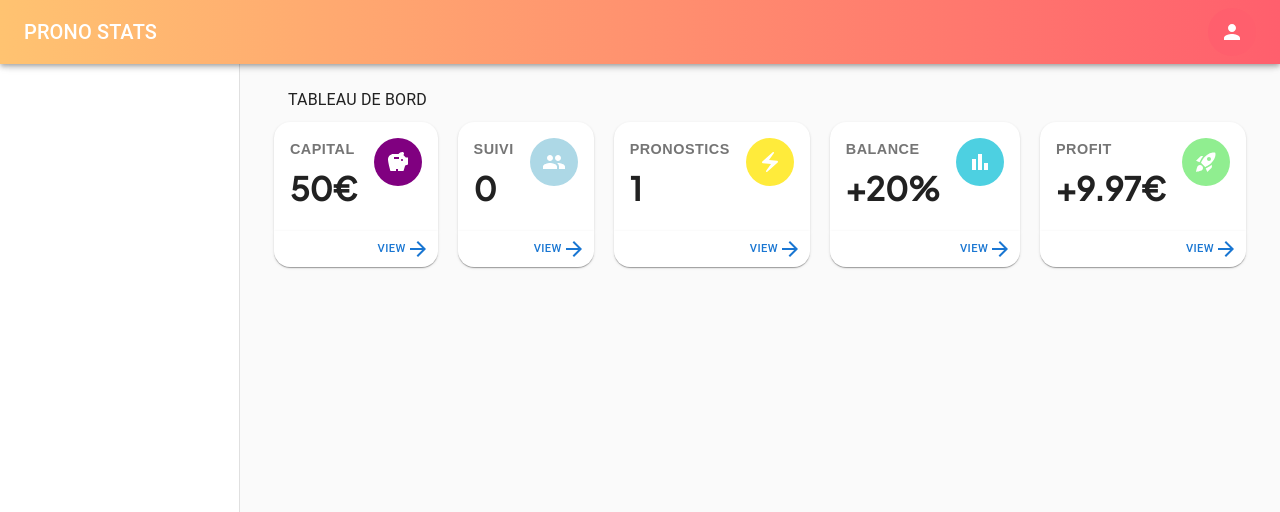
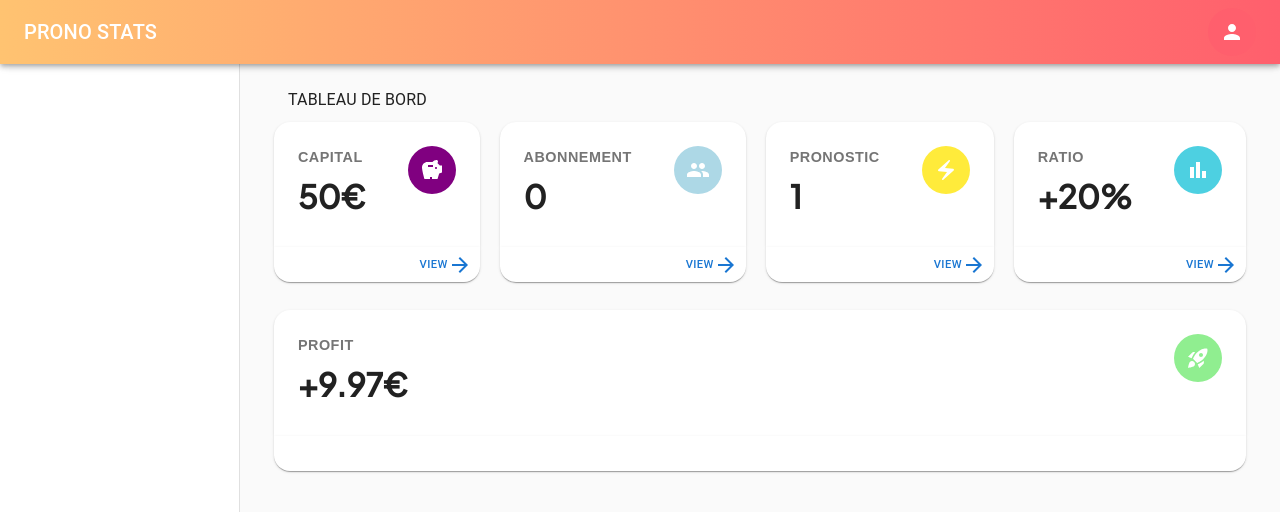
Before and after one commit to dpinard/dpinard, a React (Create React App) app in the folder testproject/: page / in a window 1280 px wide. Shown: the top 512 px of the page. Built offline with nearby package versions, Linux system fonts and the light colour scheme.

Commit message:
struct add modal cap, fol, pro, rat

```diff
--- a/testproject/src/components/modalCapital.js
+++ b/testproject/src/components/Modals/modalCapital.js
@@ -12,7 +12,6 @@ const style = {
   transform: 'translate(-50%, -50%)',
   width: '80%',
   bgcolor: 'background.paper',
-//   border: '1px solid #000',
   boxShadow: 24,
   borderRadius:5,
   p: 4,
@@ -34,12 +33,21 @@ export default function BasicModal() {
       >
         <Box sx={style}>
           <Typography id="modal-modal-title" variant="h6" component="h2">
-            CAPITAL
+            CAPITAL DU PORTEFEUILLE
           </Typography>
+          Mis a jour le: 27/05/23 at 3h25
           <Typography id="modal-modal-description" sx={{ mt: 2 }}>
-            BUDGET INVESTIS : 50
+            BUDGET MISE PERSO : 25
+            G/P PERSO: +17
+            SOLDE: 42
           </Typography>
-            SOLDE TOTAL: 67
+          <Typography>
+            BUDGET MISE FOLLOWERS: 25
+            G/P FOLLOW: +17
+            SOLDE: 42
+          </Typography>
+            SOLDE TOTAL:84
+            PROFIT:+34
         </Box>
       </Modal>
     </div>
--- /dev/null
+++ b/testproject/src/components/Modals/modalFollow.js
@@ -0,0 +1,49 @@
+import * as React from 'react';
+import Box from '@mui/material/Box';
+import Button from '@mui/material/Button';
+import Typography from '@mui/material/Typography';
+import Modal from '@mui/material/Modal';
+import ArrowForwardIcon from '@mui/icons-material/ArrowForward';
+
+const style = {
+  position: 'absolute',
+  top: '50%',
+  left: '50%',
+  transform: 'translate(-50%, -50%)',
+  width: '80%',
+  bgcolor: 'background.paper',
+  boxShadow: 24,
+  borderRadius:5,
+  p: 4,
+};
+
+export default function BasicModal() {
+  const [open, setOpen] = React.useState(false);
+  const handleOpen = () => setOpen(true);
+  const handleClose = () => setOpen(false);
+
+  return (
+    <div>
+      <Button onClick={handleOpen}><Box sx={{display:'flex', alignItems:'center', fontSize:'0.80em', lineHeight:2}}>View <ArrowForwardIcon/></Box></Button>
+      <Modal
+        open={open}
+        onClose={handleClose}
+        aria-labelledby="modal-modal-title"
+        aria-describedby="modal-modal-description"
+      >
+        <Box sx={style}>
+          <Typography id="modal-modal-title" variant="h6" component="h2">
+            ABONNEMENT
+          </Typography>
+          Mis a jour le: 27/05/23 at 3h25
+          <Typography id="modal-modal-description" sx={{ mt: 2 }}>
+            Abonnes:0 [liste des parieurs suivi, montant accorder]
+          </Typography>
+          <Typography>
+            Suivis:0 [liste des parieurs suivi, montant accorder]
+          </Typography>
+        </Box>
+      </Modal>
+    </div>
+  );
+}
--- /dev/null
+++ b/testproject/src/components/Modals/modalProno.js
@@ -0,0 +1,50 @@
+import * as React from 'react';
+import Box from '@mui/material/Box';
+import Button from '@mui/material/Button';
+import Typography from '@mui/material/Typography';
+import Modal from '@mui/material/Modal';
+import ArrowForwardIcon from '@mui/icons-material/ArrowForward';
+
+const style = {
+  position: 'absolute',
+  top: '50%',
+  left: '50%',
+  transform: 'translate(-50%, -50%)',
+  width: '80%',
+  bgcolor: 'background.paper',
+  boxShadow: 24,
+  borderRadius:5,
+  p: 4,
+};
+
+export default function BasicModal() {
+  const [open, setOpen] = React.useState(false);
+  const handleOpen = () => setOpen(true);
+  const handleClose = () => setOpen(false);
+
+  return (
+    <div>
+      <Button onClick={handleOpen}><Box sx={{display:'flex', alignItems:'center', fontSize:'0.80em', lineHeight:2}}>View <ArrowForwardIcon/></Box></Button>
+      <Modal
+        open={open}
+        onClose={handleClose}
+        aria-labelledby="modal-modal-title"
+        aria-describedby="modal-modal-description"
+      >
+        <Box sx={style}>
+          <Typography id="modal-modal-title" variant="h6" component="h2">
+            PRONOSTICS
+          </Typography>
+          Mis a jour le: 27/05/23 at 3h25
+          <Typography id="modal-modal-description" sx={{ mt: 2 }}>
+            Mes Pronostics: G:1 P:1 TOTAL:2 [risque,sport,heure,prono,montant, cote, gains estimer,validite(en attente, en cours, gagner,perdu)]
+          </Typography>
+          <Typography>
+            Suivi: G:1 P:1 TOTAL:2 [risque,sport,heure,prono,montant, cote, gains estimer,validite(en attente, en cours, gagner,perdu)]
+          </Typography>
+          NOMBRES PARIS TOTAL: 4
+        </Box>
+      </Modal>
+    </div>
+  );
+}
--- /dev/null
+++ b/testproject/src/components/Modals/modalRatio.js
@@ -0,0 +1,50 @@
+import * as React from 'react';
+import Box from '@mui/material/Box';
+import Button from '@mui/material/Button';
+import Typography from '@mui/material/Typography';
+import Modal from '@mui/material/Modal';
+import ArrowForwardIcon from '@mui/icons-material/ArrowForward';
+
+const style = {
+  position: 'absolute',
+  top: '50%',
+  left: '50%',
+  transform: 'translate(-50%, -50%)',
+  width: '80%',
+  bgcolor: 'background.paper',
+  boxShadow: 24,
+  borderRadius:5,
+  p: 4,
+};
+
+export default function BasicModal() {
+  const [open, setOpen] = React.useState(false);
+  const handleOpen = () => setOpen(true);
+  const handleClose = () => setOpen(false);
+
+  return (
+    <div>
+      <Button onClick={handleOpen}><Box sx={{display:'flex', alignItems:'center', fontSize:'0.80em', lineHeight:2}}>View <ArrowForwardIcon/></Box></Button>
+      <Modal
+        open={open}
+        onClose={handleClose}
+        aria-labelledby="modal-modal-title"
+        aria-describedby="modal-modal-description"
+      >
+        <Box sx={style}>
+          <Typography id="modal-modal-title" variant="h6" component="h2">
+            RATIO
+          </Typography>
+          Mis a jour le: 27/05/23 at 3h25
+          <Typography id="modal-modal-description" sx={{ mt: 2 }}>
+            Variation PERSO: +40%
+          </Typography>
+          <Typography>
+            Variation suivi: -20%
+          </Typography>
+            VARIATION TOTAL: +20%
+        </Box>
+      </Modal>
+    </div>
+  );
+}
--- a/testproject/src/components/dashboard.js
+++ b/testproject/src/components/dashboard.js
@@ -8,7 +8,10 @@ import RocketLaunchIcon from '@mui/icons-material/RocketLaunch';
 import BarChartIcon from '@mui/icons-material/BarChart';
 import ElectricBoltIcon from '@mui/icons-material/ElectricBolt';
 import SavingsIcon from '@mui/icons-material/Savings';
-import BasicModal from './modalCapital';
+import BasicModal from './Modals/modalCapital';
+import FollowModal from './Modals/modalFollow';
+import PronoModal from './Modals/modalProno';
+import RatioModal from './Modals/modalRatio';
 
 const styles = {
     dashCardPaper:{
@@ -18,7 +21,7 @@ const styles = {
         flexGrow:1,
     },
     PaperTop:{
-        p:2,
+        p:3,
         border:'1px',
         borderTopRightRadius: '16px',
         borderTopLeftRadius: '16px',
@@ -26,6 +29,7 @@ const styles = {
         borderBottomLeftRadius:'0px'
     },
     PaperBot:{
+        height:'35px',
         marginBottom:1,
         border:'1px',
         borderTopRightRadius: '0px',
@@ -40,7 +44,9 @@ const styles = {
         m:4,
         p:4,
         flexGrow:1,
+        borderRadius:'16px',
     },
+
 };
 
 
@@ -91,7 +97,7 @@ export default function Dashboard () {
                 <Paper sx={styles.PaperTop}>
                     <Box sx={{display:'flex',justifyContent:'space-between'}}>
                     <Box sx={{display:'flex', flexDirection:'column', }}>
-                        <Typography variant='h6' color='#757575' textTransform='uppercase' fontFamily="Arial" letterSpacing='0.5px' fontWeight='600' fontSize='0.90em'> Suivi </Typography>
+                        <Typography variant='h6' color='#757575' textTransform='uppercase' fontFamily="Arial" letterSpacing='0.5px' fontWeight='600' fontSize='0.90em'> Abonnement </Typography>
                         <Typography variant='h5' fontFamily="Plus Jakarta Sans, sans-serif" lineHeight='1.7' fontWeight='700' fontSize='2rem'> 0 </Typography>
                     </Box>
                     <Avatar sx={{p:3, backgroundColor:'lightblue'}}>
@@ -100,7 +106,7 @@ export default function Dashboard () {
                     </Box>
                 </Paper>
                 <Paper sx={styles.PaperBot}>
-                    <BasicModal/>
+                    <FollowModal/>
                 </Paper>
 
 </Box>
@@ -111,7 +117,7 @@ export default function Dashboard () {
                 <Paper sx={styles.PaperTop}>
                     <Box sx={{display:'flex',justifyContent:'space-between'}}>
                     <Box sx={{display:'flex', flexDirection:'column', }}>
-                        <Typography variant='h6' color='#757575' textTransform='uppercase' fontFamily="Arial" letterSpacing='0.5px' fontWeight='600' fontSize='0.90em'> Pronostics </Typography>
+                        <Typography variant='h6' color='#757575' textTransform='uppercase' fontFamily="Arial" letterSpacing='0.5px' fontWeight='600' fontSize='0.90em'> Pronostic </Typography>
                         <Typography variant='h5' fontFamily="Plus Jakarta Sans, sans-serif" lineHeight='1.7' fontWeight='700' fontSize='2rem'> 1 </Typography>
                     </Box>
                     <Avatar sx={{p:3, backgroundColor:'#ffeb3b'}}>
@@ -120,7 +126,7 @@ export default function Dashboard () {
                     </Box>
                 </Paper>
                 <Paper sx={styles.PaperBot}>
-                    <BasicModal/>
+                    <PronoModal/>
                 </Paper>
 </Box>
 
@@ -131,7 +137,7 @@ export default function Dashboard () {
                 <Paper sx={styles.PaperTop}>
                     <Box sx={{display:'flex',justifyContent:'space-between'}}>
                     <Box sx={{display:'flex', flexDirection:'column', }}>
-                        <Typography variant='h6' color='#757575' textTransform='uppercase' fontFamily="Arial" letterSpacing='0.5px' fontWeight='600' fontSize='0.90em'> Balance </Typography>
+                        <Typography variant='h6' color='#757575' textTransform='uppercase' fontFamily="Arial" letterSpacing='0.5px' fontWeight='600' fontSize='0.90em'> Ratio </Typography>
                         <Typography variant='h5' fontFamily="Plus Jakarta Sans, sans-serif" lineHeight='1.7' fontWeight='700' fontSize='2rem'> +20% </Typography>
                     </Box>
                     <Avatar sx={{p:3, backgroundColor:'#4dd0e1'}}>
@@ -140,7 +146,7 @@ export default function Dashboard () {
                     </Box>
                 </Paper>
                 <Paper sx={styles.PaperBot}>
-                    <BasicModal/>
+                    <RatioModal/>
                 </Paper>
 </Box>
 
@@ -158,9 +164,7 @@ export default function Dashboard () {
                     </Avatar>
                     </Box>
                 </Paper>
-                <Paper sx={styles.PaperBot}>
-                    <BasicModal/>
-                </Paper>
+                <Paper sx={styles.PaperBot}></Paper>
 </Box>
 
 
```
